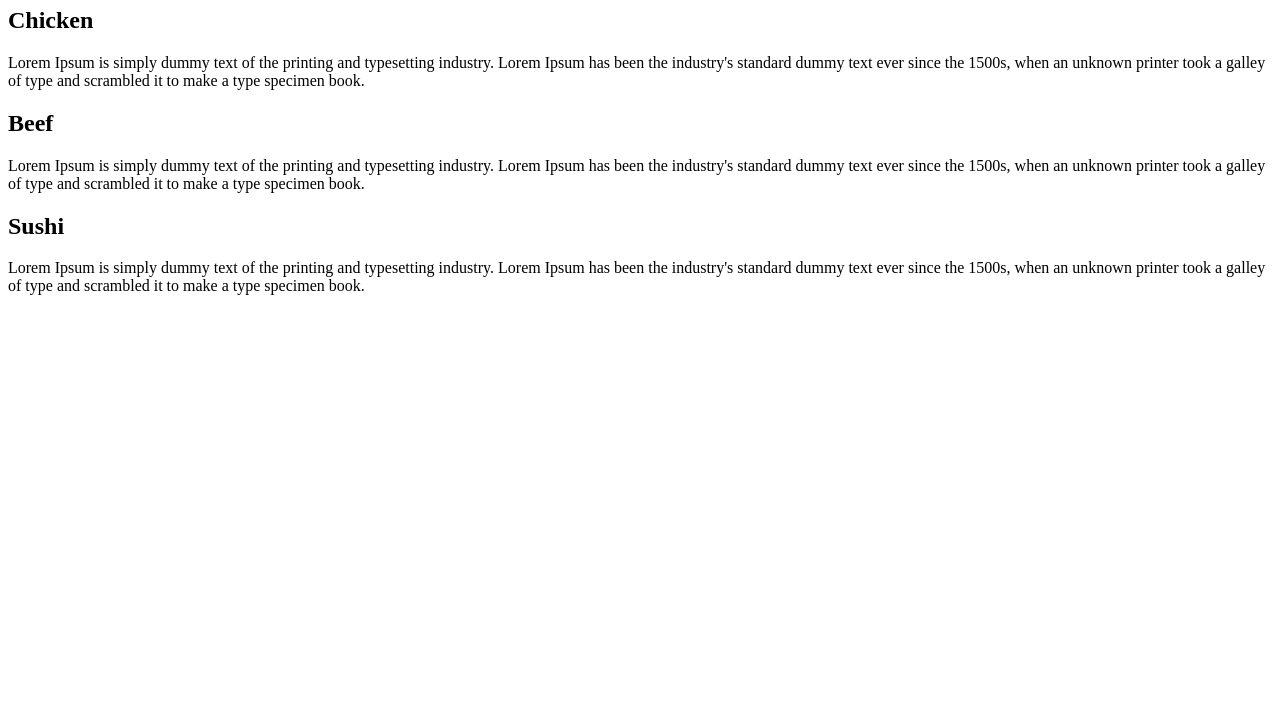
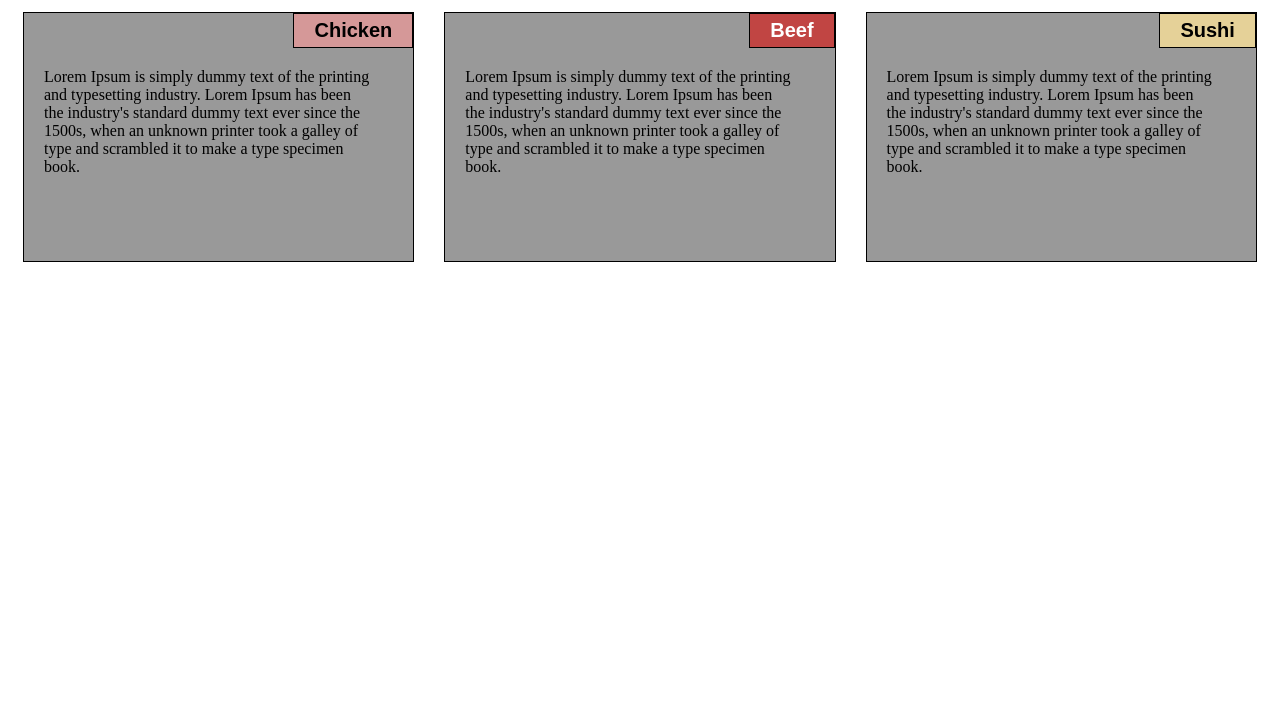
Before and after one commit to Mohammmedsoliman/Module2_solution, a plain HTML site: page index.html in a window 1280 px wide. Shown: the part 73-800 px from the top of the page. Drawn offline with Linux system fonts and the light colour scheme.

Commit message:
index.html

```diff
--- a/index.html
+++ b/index.html
@@ -2,7 +2,7 @@
 <html>
 
 <head>
-    <link rel="stylesheet" href="css/module2-solution.css">
+    <link rel="stylesheet" href="css/main.css">
     <meta charset="utf-8">
     <meta name='viewport' content='width=device-width, initial-scale=1'>
     <title>Module 2 solution</title>
```
